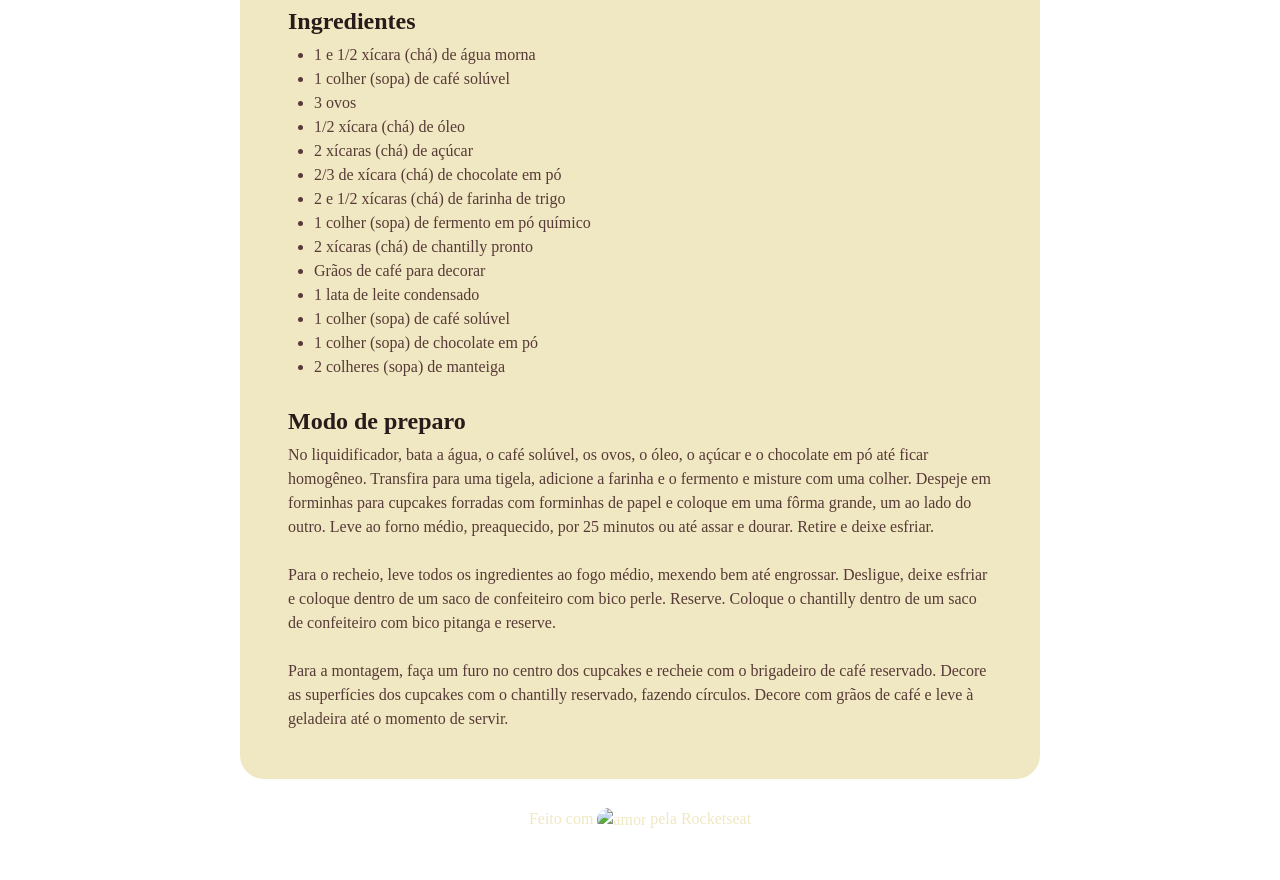
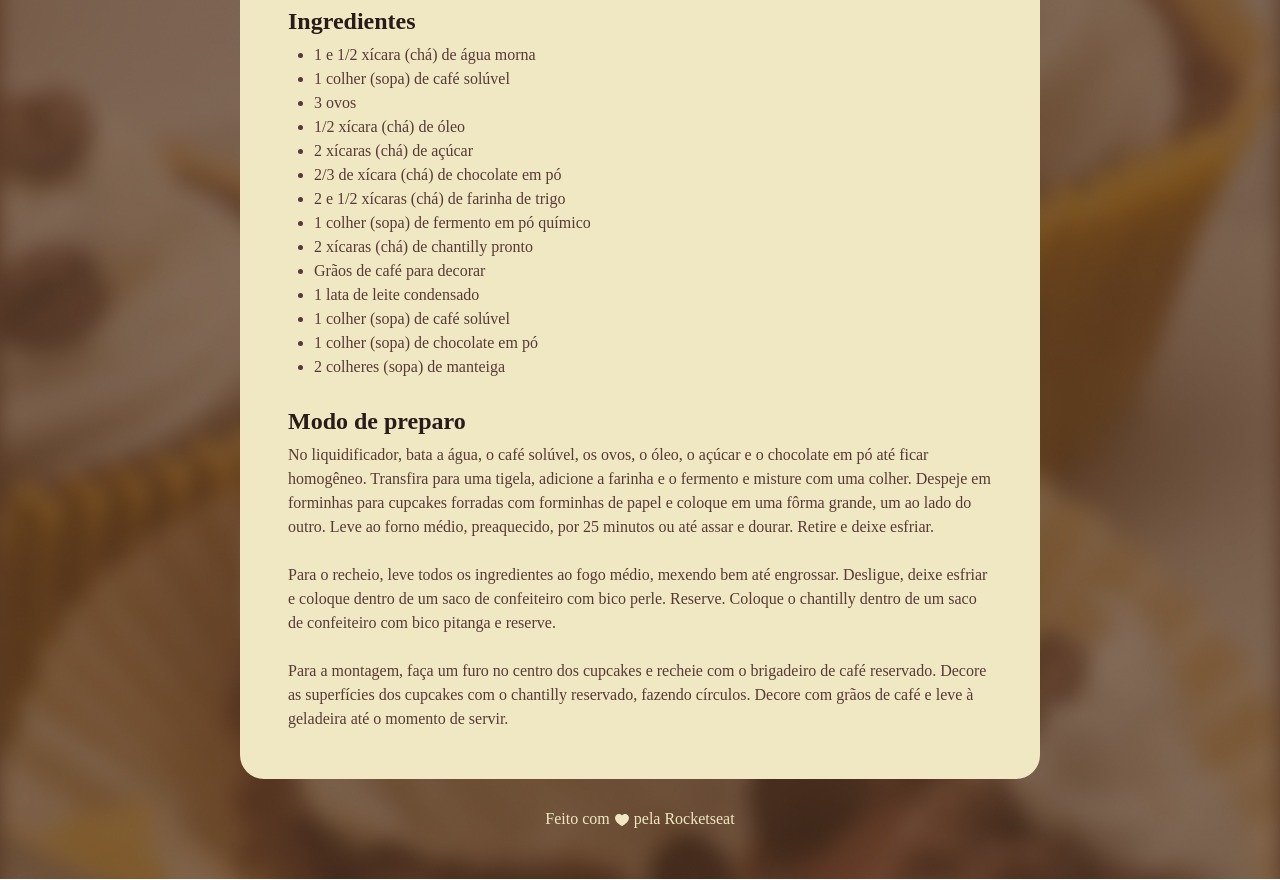
Before and after one commit to Disckevin/pagina-de-receitas-fullstack, a plain HTML site: page index.html in a window 1280 px wide. Shown: the part 337-1217 px from the top of the page. Drawn offline with Linux system fonts and the light colour scheme; the site is published under a folder, as on GitHub Pages, so addresses that start at the root find nothing; a web font is replaced by a local one.

Commit message:
ajustes finais

```diff
--- a/index.html
+++ b/index.html
@@ -15,7 +15,7 @@
   </head>
   <body>
     <div id="page">
-      <img src="/assets/main-image.jpg" alt="imagem de um cupcake de café">
+      <img src="assets/main-image.jpg" alt="imagem de um cupcake de café">
       <main>
         <section id="about">
           <h1>Cupcake de café com chantilly</h1>
@@ -60,7 +60,7 @@
       </main>
     </div>
     <footer>
-      Feito com <img src="/assets/heart.svg" alt="amor"> pela Rocketseat
+      Feito com <img src="assets/heart.svg" alt="amor"> pela Rocketseat
     </footer>
   </body>
 </html>
--- a/style.css
+++ b/style.css
@@ -11,7 +11,7 @@
 }
 
 body {
-  background-image: url(/assets/bg-image.jpg);
+  background-image: url(assets/bg-image.jpg);
   background-size: cover;
 }
 
```
Also changed, not shown: 2 other files.
